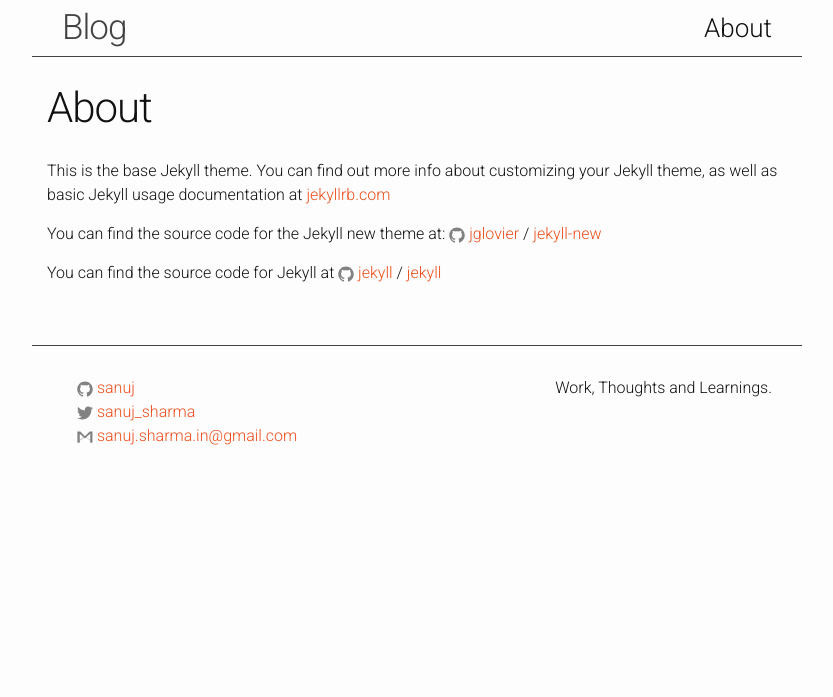
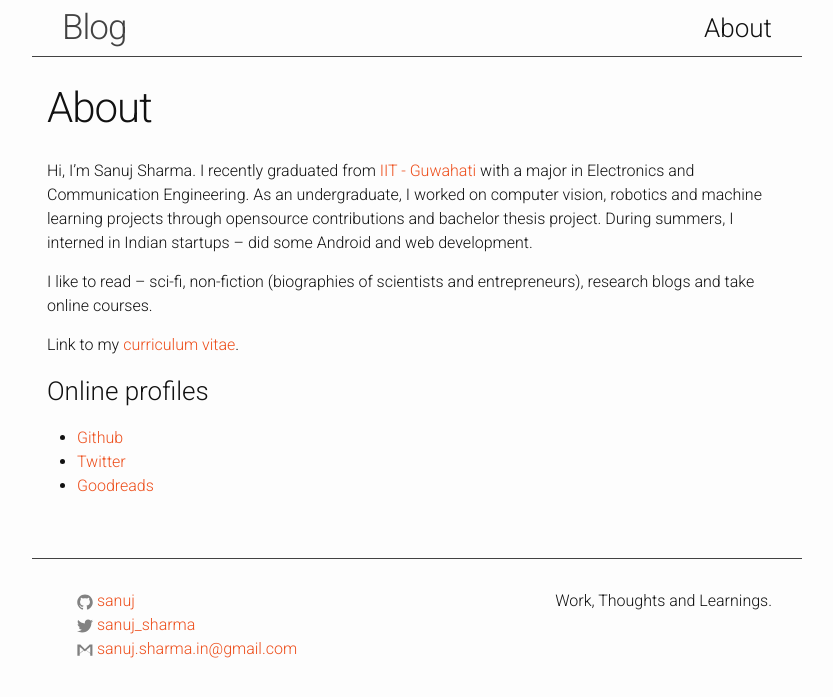
Before and after one commit to sanuj/sanuj.github.io, a Jekyll site: the page built from about.md, in a window 1280 px wide. Shown: the top 697 px of the page, without its empty margins (223-1056 px from the left). Built offline with Jekyll 4.4.1, drawn with Linux system fonts in a browser that asks for light colours.

Commit message:
update some description about me

```diff
--- a/about.md
+++ b/about.md
@@ -4,12 +4,14 @@ title: About
 permalink: /about/
 ---
 
-This is the base Jekyll theme. You can find out more info about customizing your Jekyll theme, as well as basic Jekyll usage documentation at [jekyllrb.com](http://jekyllrb.com/)
+Hi, I'm Sanuj Sharma. I recently graduated from [IIT - Guwahati](http://www.iitg.ernet.in/) with a major in Electronics and Communication Engineering. As an undergraduate, I worked on computer vision, robotics and machine learning projects through opensource contributions and bachelor thesis project. During summers, I interned in Indian startups -- did some Android and web development.
 
-You can find the source code for the Jekyll new theme at:
-{% include icon-github.html username="jglovier" %} /
-[jekyll-new](https://github.com/jglovier/jekyll-new)
+I like to read -- sci-fi, non-fiction (biographies of scientists and entrepreneurs), research blogs and take online courses.
 
-You can find the source code for Jekyll at
-{% include icon-github.html username="jekyll" %} /
-[jekyll](https://github.com/jekyll/jekyll)
+Link to my [curriculum vitae](https://drive.google.com/open?id=0B7xfqVQgZv4td3BoVmIyM0h6ZkU).
+
+### Online profiles
+
+- [Github](https://github.com/sanuj)
+- [Twitter](https://twitter.com/sanuj_sharma)
+- [Goodreads](https://www.goodreads.com/user/show/58040233-sanuj)
```
